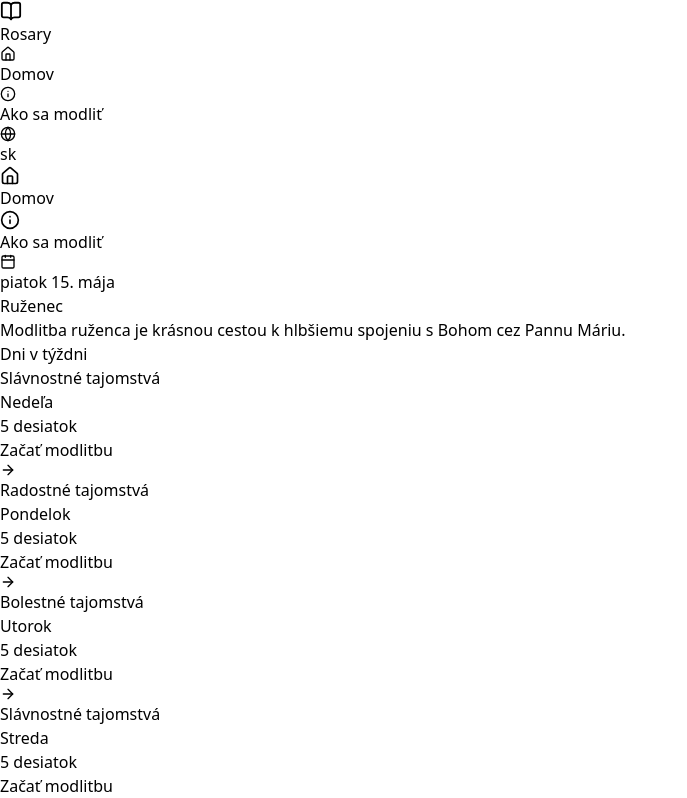
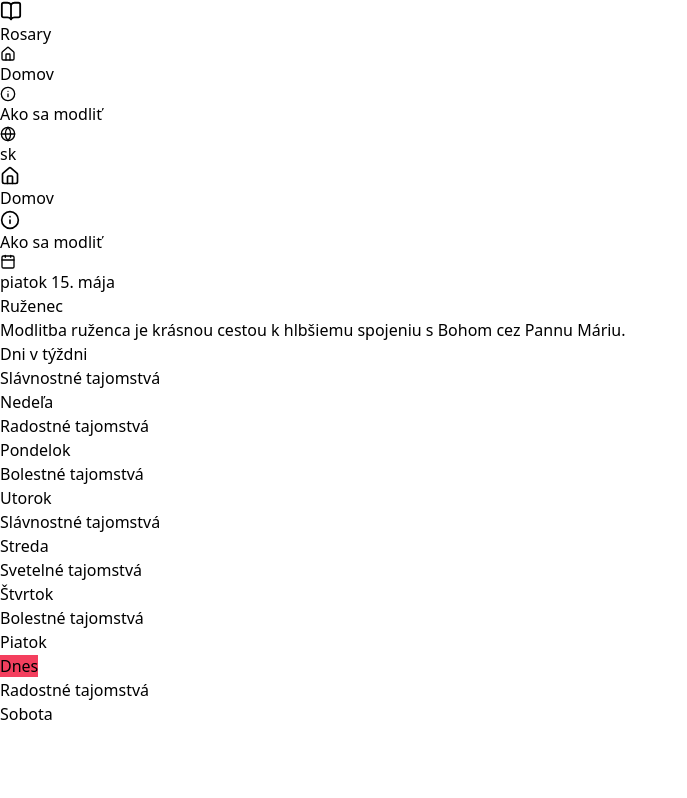
Before and after one commit to michalvoscek/rosary, a React (Vite) app: page / in a window 1280 px wide. Shown: the top 798 px of the page, without its empty margins (0-687 px from the left). Built offline with nearby package versions, Linux system fonts and the light colour scheme.

Commit message:
feat: simplify mystery cards

```diff
--- a/src/components/MysteryCard.tsx
+++ b/src/components/MysteryCard.tsx
@@ -1,6 +1,5 @@
-import { useLanguage } from '../contexts/LanguageContext';
-import { ArrowRight } from 'lucide-react';
-import type { MysterySetData } from '../types';
+import { useLanguage } from "../contexts/LanguageContext";
+import type { MysterySetData } from "../types";
 
 interface MysteryCardProps {
   mysterySet: MysterySetData;
@@ -8,7 +7,11 @@ interface MysteryCardProps {
   weekdayLabel?: string;
 }
 
-export function MysteryCard({ mysterySet, isRecommended = false, weekdayLabel }: MysteryCardProps) {
+export function MysteryCard({
+  mysterySet,
+  isRecommended = false,
+  weekdayLabel,
+}: MysteryCardProps) {
   const { t } = useLanguage();
 
   return (
@@ -18,30 +21,21 @@ export function MysteryCard({ mysterySet, isRecommended = false, weekdayLabel }:
     >
       <div className="flex items-start justify-between mb-2">
         <div>
-          <h3 className="font-semibold text-lg text-stone-900">{t(mysterySet.title)}</h3>
-          <p className="text-sm text-stone-500">{weekdayLabel || t(mysterySet.subtitle)}</p>
+          <h3 className="font-semibold text-lg text-stone-900">
+            {t(mysterySet.title)}
+          </h3>
+          <p className="text-sm text-stone-500">
+            {weekdayLabel || t(mysterySet.subtitle)}
+          </p>
         </div>
         {isRecommended && (
           <span
             className="inline-flex items-center px-2.5 py-0.5 rounded-full text-xs font-medium text-white"
             style={{ backgroundColor: mysterySet.color }}
           >
-            {t({ sk: 'Dnes', en: 'Today' })}
+            {t({ sk: "Dnes", en: "Today" })}
           </span>
         )}
-      </div>
-
-      <div className="flex items-center gap-2 mt-3 text-sm text-stone-600">
-        <span
-          className="inline-block w-2 h-2 rounded-full"
-          style={{ backgroundColor: mysterySet.color }}
-        />
-        <span>5 {t({ sk: 'desiatok', en: 'decades' })}</span>
-      </div>
-
-      <div className="flex items-center gap-1 mt-3 text-sm font-medium text-rosary-purple group-hover:underline">
-        <span>{t({ sk: 'Začať modlitbu', en: 'Start praying' })}</span>
-        <ArrowRight size={16} className="transition-transform group-hover:translate-x-0.5" />
       </div>
     </a>
   );
```
